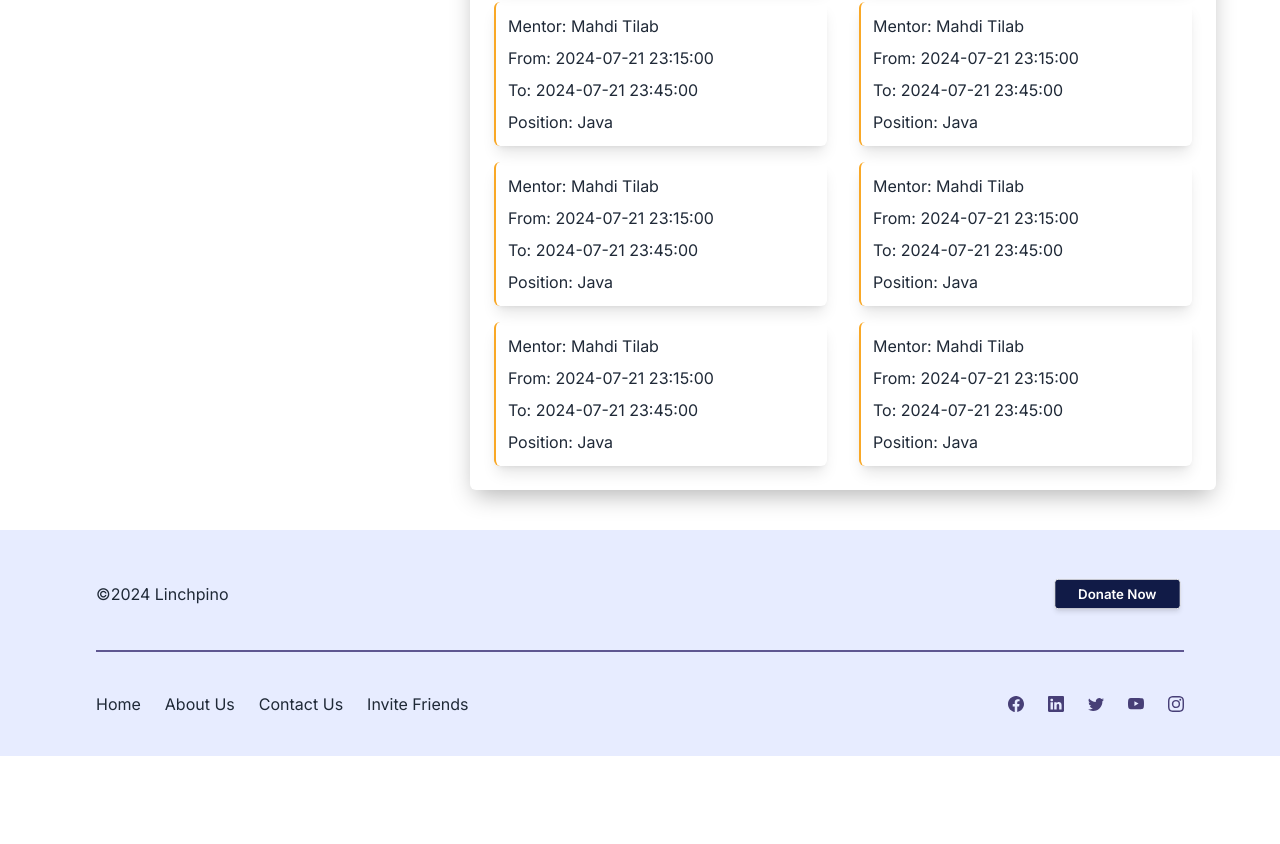
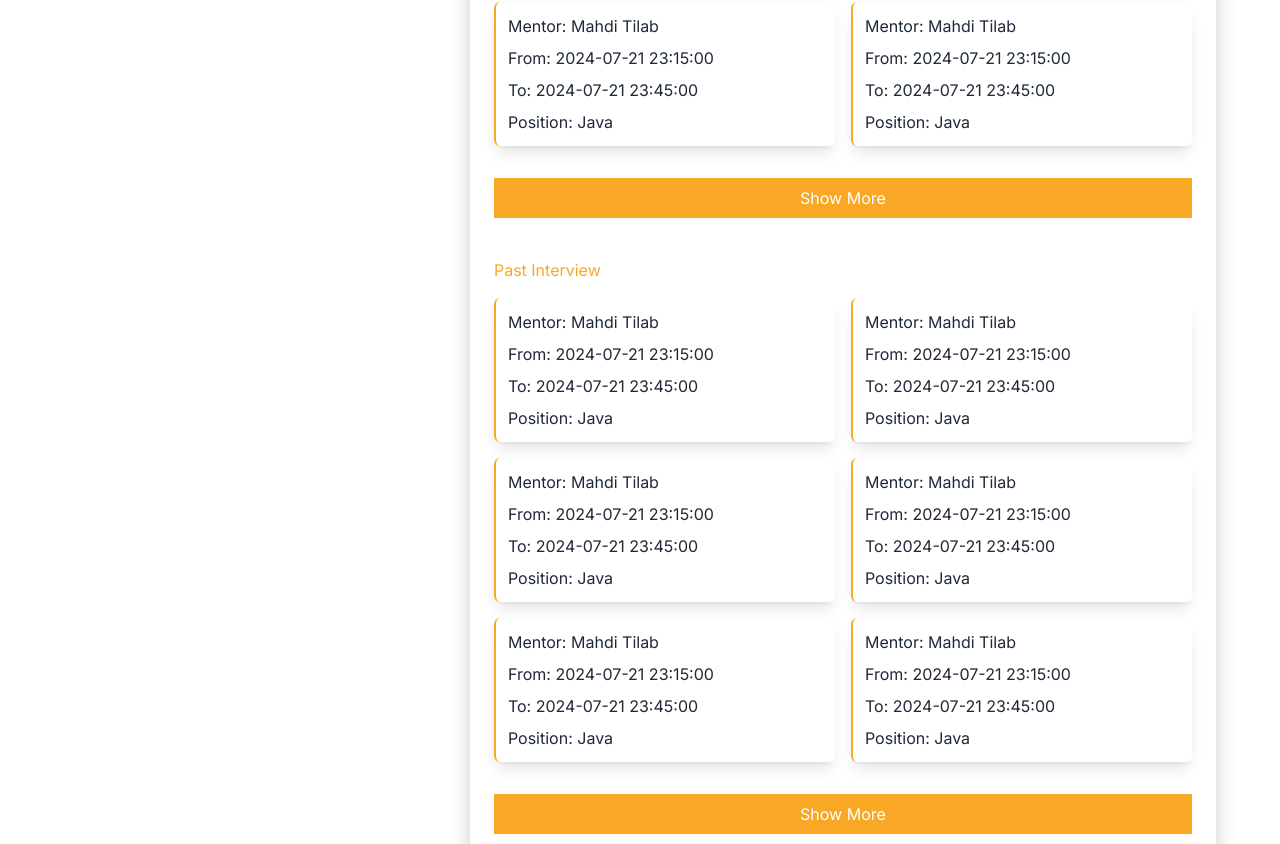
Before and after one commit to linchpino/linchpino-ui, a Next.js app: page /panel/interviews in a window 1280 px wide. Shown: the part 616-1460 px from the top of the page. Before the commit the page ends 1372 px from the top, so only its background shows below. Built offline with nearby package versions, Linux system fonts and the light colour scheme.

Commit message:
142: Change interview UI & update packages for security issue.

```diff
--- a/src/app/(main)/panel/interviews/page.tsx
+++ b/src/app/(main)/panel/interviews/page.tsx
@@ -8,29 +8,40 @@ const Interviews = () => {
         {id:3,jobPosition : 'Java',dateTo:'2024-07-21 23:45:00',dateFrom:'2024-07-21 23:15:00', mentorName:'Mahdi Tilab'},
         {id:4,jobPosition : 'Java',dateTo:'2024-07-21 23:45:00',dateFrom:'2024-07-21 23:15:00', mentorName:'Mahdi Tilab'},
         {id:5,jobPosition : 'Java',dateTo:'2024-07-21 23:45:00',dateFrom:'2024-07-21 23:15:00', mentorName:'Mahdi Tilab'},
+        {id:6,jobPosition : 'Java',dateTo:'2024-07-21 23:45:00',dateFrom:'2024-07-21 23:15:00', mentorName:'Mahdi Tilab'},
     ]
     return (
         <PanelContentChild>
-            <div className='grid grid-cols-1 lg:grid-cols-2 gap-x-8 gap-y-5 lg:gap-y-0'>
+            <div className='flex flex-col gap-x-8 gap-y-5 lg:gap-y-0 relative'>
                 <div>
                     <span className='text-[#F9A826]' >
                         Upcoming Interview
                     </span>
-                    {fakeData.map(data =>{
-                        return(
-                            <InterviewsItem data={data} />
-                        )
-                    })}
+                    <div className='grid grid-cols-1 lg:grid-cols-2 gap-x-4'>
+                        {fakeData.map(data =>{
+                            return(
+                                <InterviewsItem key={data.id} data={data} />
+                            )
+                        })}
+                    </div>
+                    <button className='w-full bg-[#F9A826] text-white p-2 mt-8'>
+                        Show More
+                    </button>
                 </div>
-                <div>
+                <div className='mt-10'>
                     <span className='text-[#F9A826]' >
                         Past Interview
                     </span>
+                    <div className='grid grid-cols-1 lg:grid-cols-2 gap-x-4'>
                     {fakeData.map(data =>{
                         return(
-                            <InterviewsItem data={data} />
+                            <InterviewsItem key={data.id} data={data} />
                         )
                     })}
+                    </div>
+                    <button className='w-full bg-[#F9A826] text-white p-2 mt-8'>
+                        Show More
+                    </button>
                 </div>
             </div>
         </PanelContentChild>
```
Also changed, not shown: 1 other file (tests, documents, lock files or other folders).
